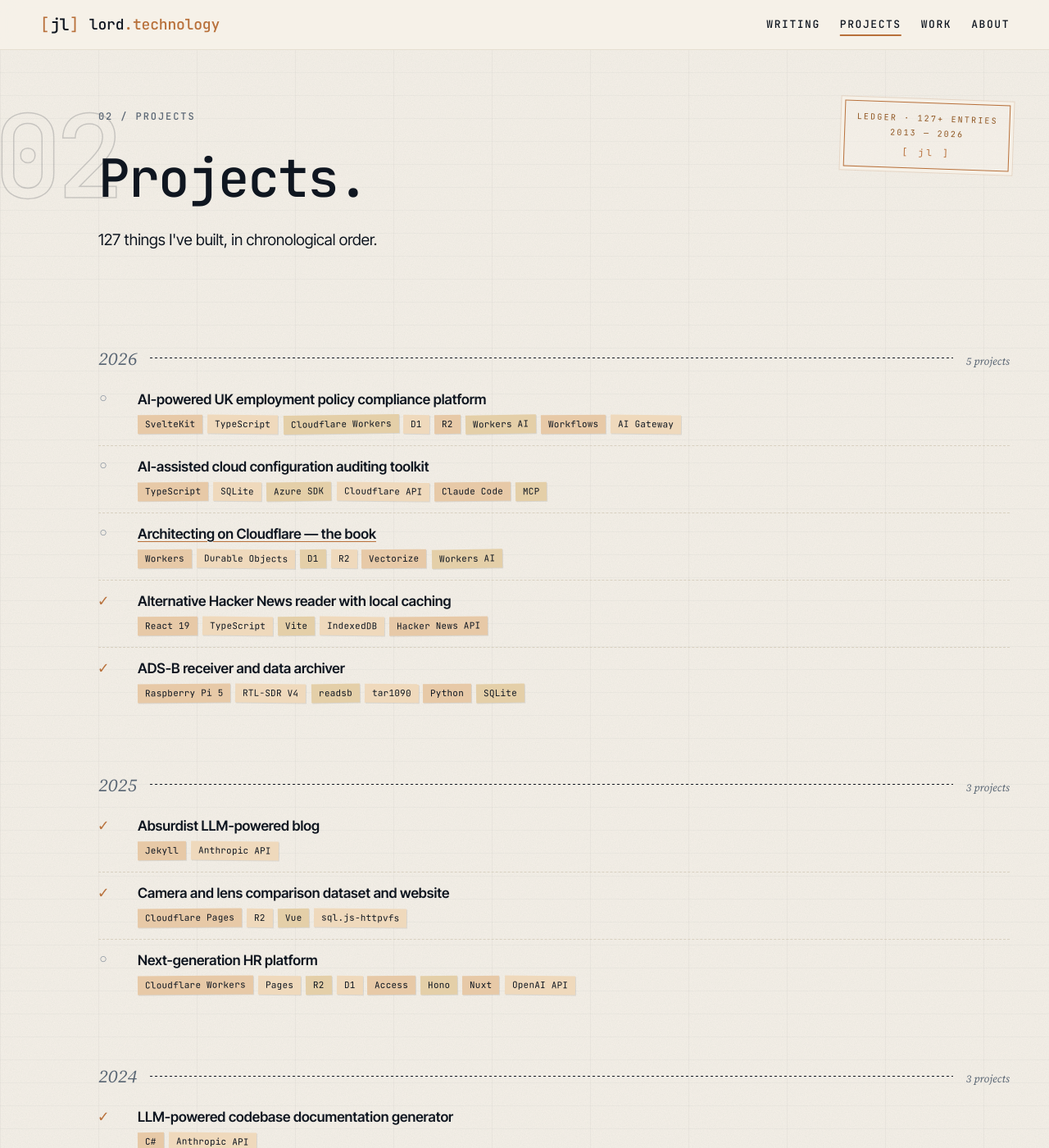
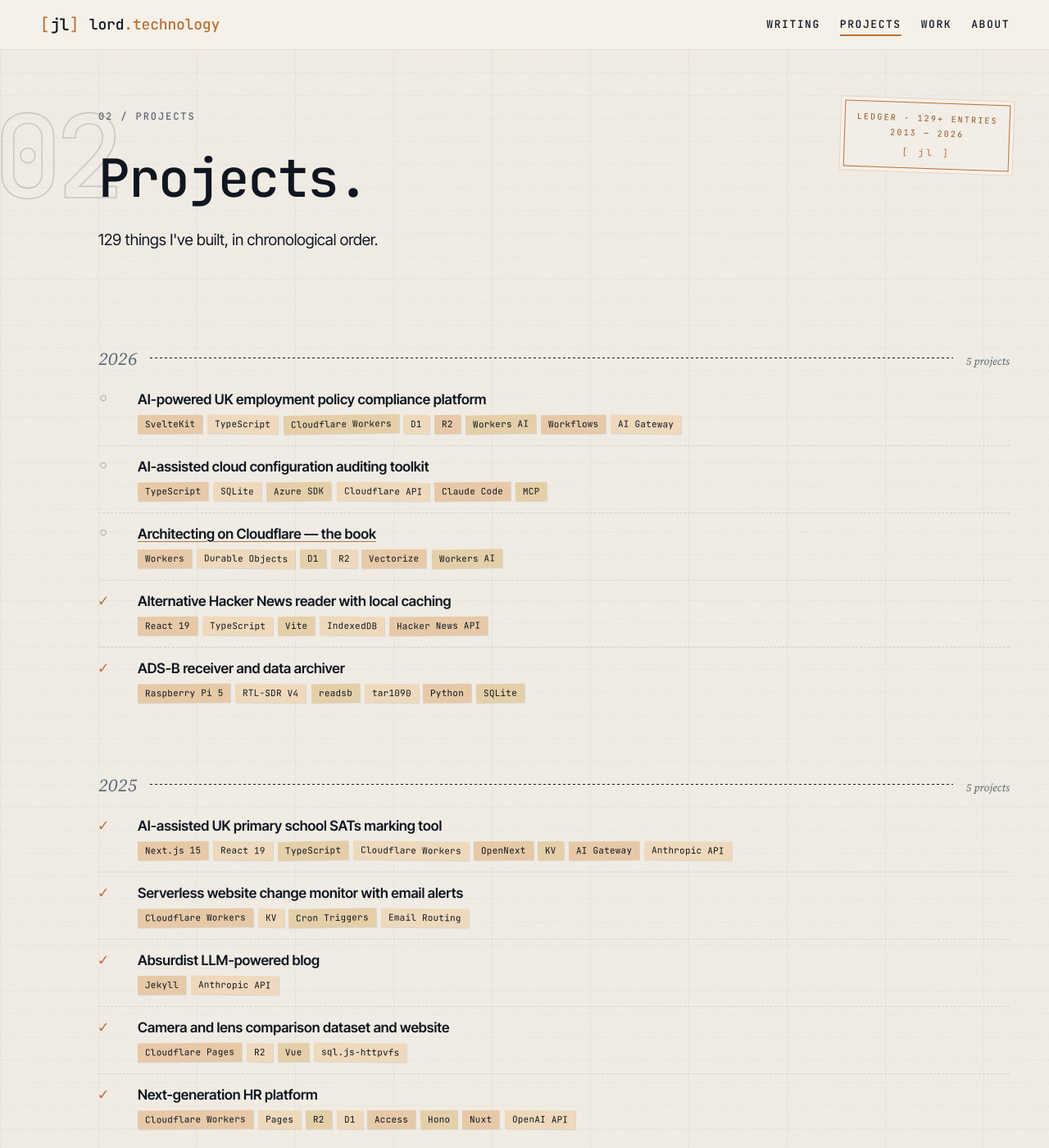
Before and after one commit to jamie-lord/Lord.technology, a Jekyll site: the page built from projects.markdown, in a window 1280 px wide and 1400 px high. Shown: the whole window at 82% size. Built offline with Jekyll 4.4.1, drawn with Linux system fonts in a browser that asks for light colours; some of the changed text lies outside the part shown.

Commit message:
Add 2025 side-projects; HR platform no longer WIP
- AI-assisted UK primary school SATs marking tool (Next.js 15 on
  Cloudflare via OpenNext, KV, AI Gateway, Anthropic API).
- Serverless website change monitor with email alerts (Workers,
  KV, Cron Triggers, Email Routing).

```diff
--- a/_data/projects.yml
+++ b/_data/projects.yml
@@ -26,6 +26,14 @@
   stack: [Raspberry Pi 5, RTL-SDR V4, readsb, tar1090, Python, SQLite]
 
 - year: 2025
+  title: AI-assisted UK primary school SATs marking tool
+  stack: [Next.js 15, React 19, TypeScript, Cloudflare Workers, OpenNext, KV, AI Gateway, Anthropic API]
+
+- year: 2025
+  title: Serverless website change monitor with email alerts
+  stack: [Cloudflare Workers, KV, Cron Triggers, Email Routing]
+
+- year: 2025
   title: Absurdist LLM-powered blog
   stack: [Jekyll, Anthropic API]
 
@@ -35,7 +43,6 @@
 
 - year: 2025
   title: Next-generation HR platform
-  wip: true
   stack: [Cloudflare Workers, Pages, R2, D1, Access, Hono, Nuxt, OpenAI API]
 
 - year: 2024
```
